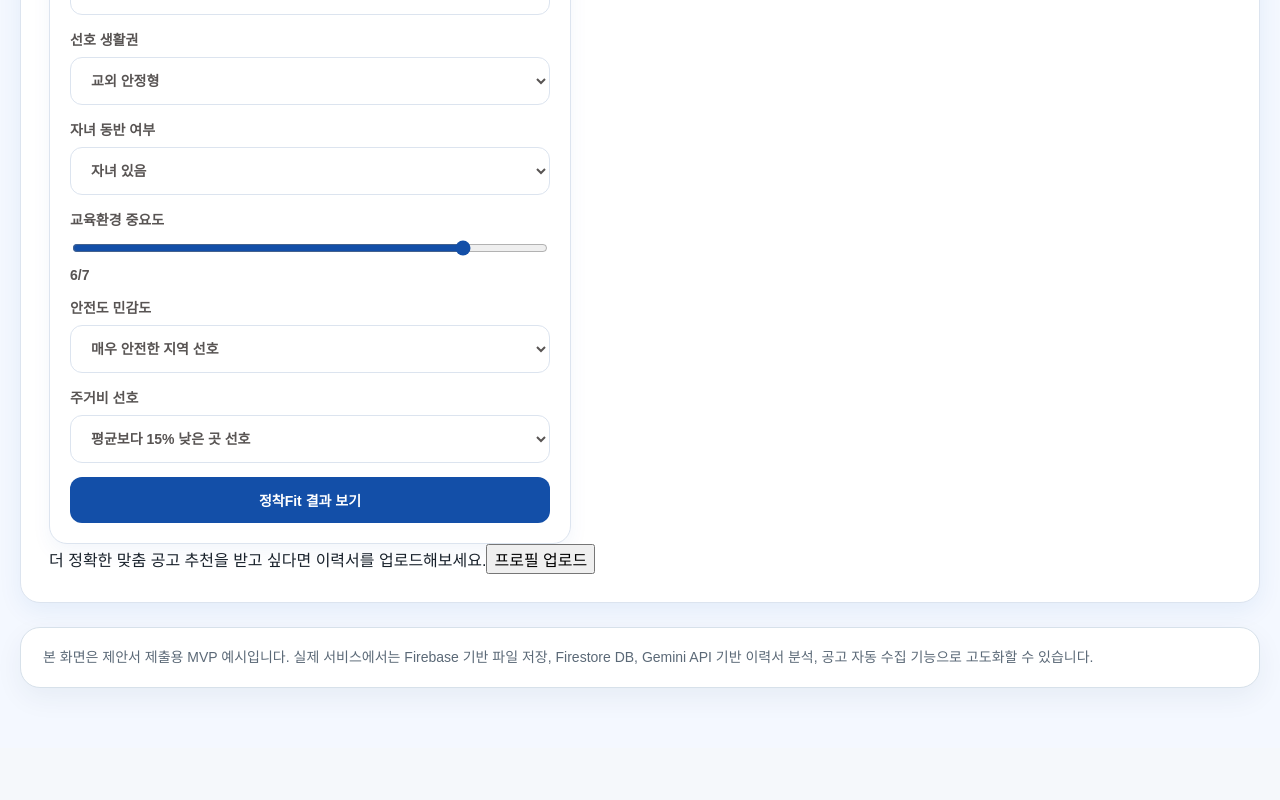
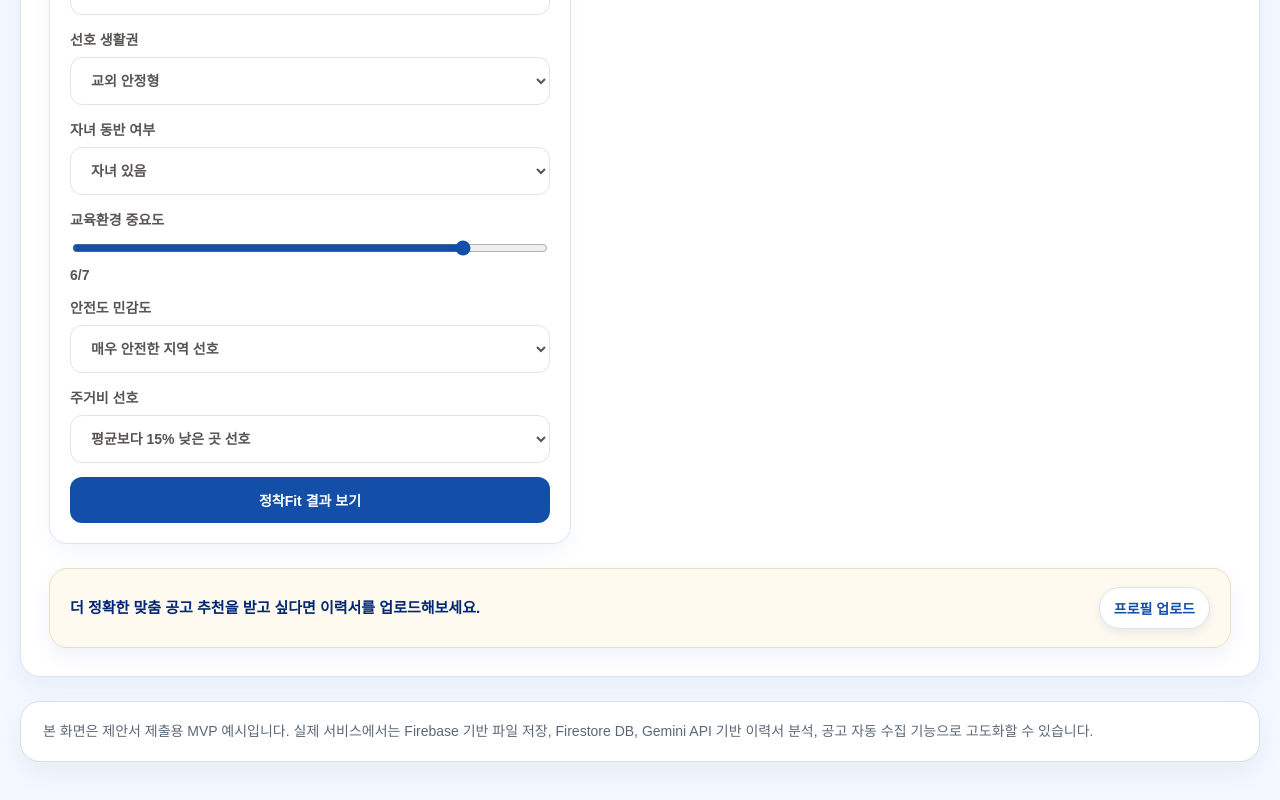
Before and after one commit to miaminkyong/global-talent-matching-mvp, a React (Vite) app: page / in a window 1280 px wide. Shown: the part 1209-2009 px from the top of the page. Before the commit the page ends 1957 px from the top, so only its background shows below. Built offline with nearby package versions, Linux system fonts and the light colour scheme.

Commit message:
Enhance profile prompt styles in CSS
Add styles for profile prompt box and link.

```diff
--- a/src/style.css
+++ b/src/style.css
@@ -1118,7 +1118,13 @@ button {
     transform: none;
     width: auto;
   }
+.profile-prompt-box {
+  align-items: stretch;
+}
 
+.profile-prompt-link {
+  width: 100%;
+}
   .top-bar-actions {
     width: 100%;
     justify-content: flex-start;
@@ -1167,3 +1173,41 @@ button {
     max-width: 100%;
   }
 }
+.profile-prompt-box {
+  margin-top: 24px;
+  background: var(--seeker-ivory);
+  border: 1px solid #eadfc4;
+  border-radius: 18px;
+  padding: 18px 20px;
+  display: flex;
+  justify-content: space-between;
+  align-items: center;
+  gap: 14px;
+  flex-wrap: wrap;
+  box-shadow: 0 8px 20px rgba(19, 79, 168, 0.07);
+}
+
+.profile-prompt-box span {
+  color: var(--seeker-navy);
+  font-size: 15px;
+  font-weight: 800;
+  line-height: 1.6;
+}
+
+.profile-prompt-link {
+  border: 1px solid var(--seeker-line);
+  background: #ffffff;
+  color: var(--seeker-blue);
+  border-radius: 999px;
+  padding: 10px 14px;
+  font-size: 14px;
+  font-weight: 900;
+  box-shadow: 0 4px 10px rgba(2, 39, 115, 0.08);
+  transition: all 0.2s ease;
+}
+
+.profile-prompt-link:hover {
+  background: var(--seeker-yellow);
+  color: var(--seeker-navy);
+  transform: translateY(-1px);
+}
```
